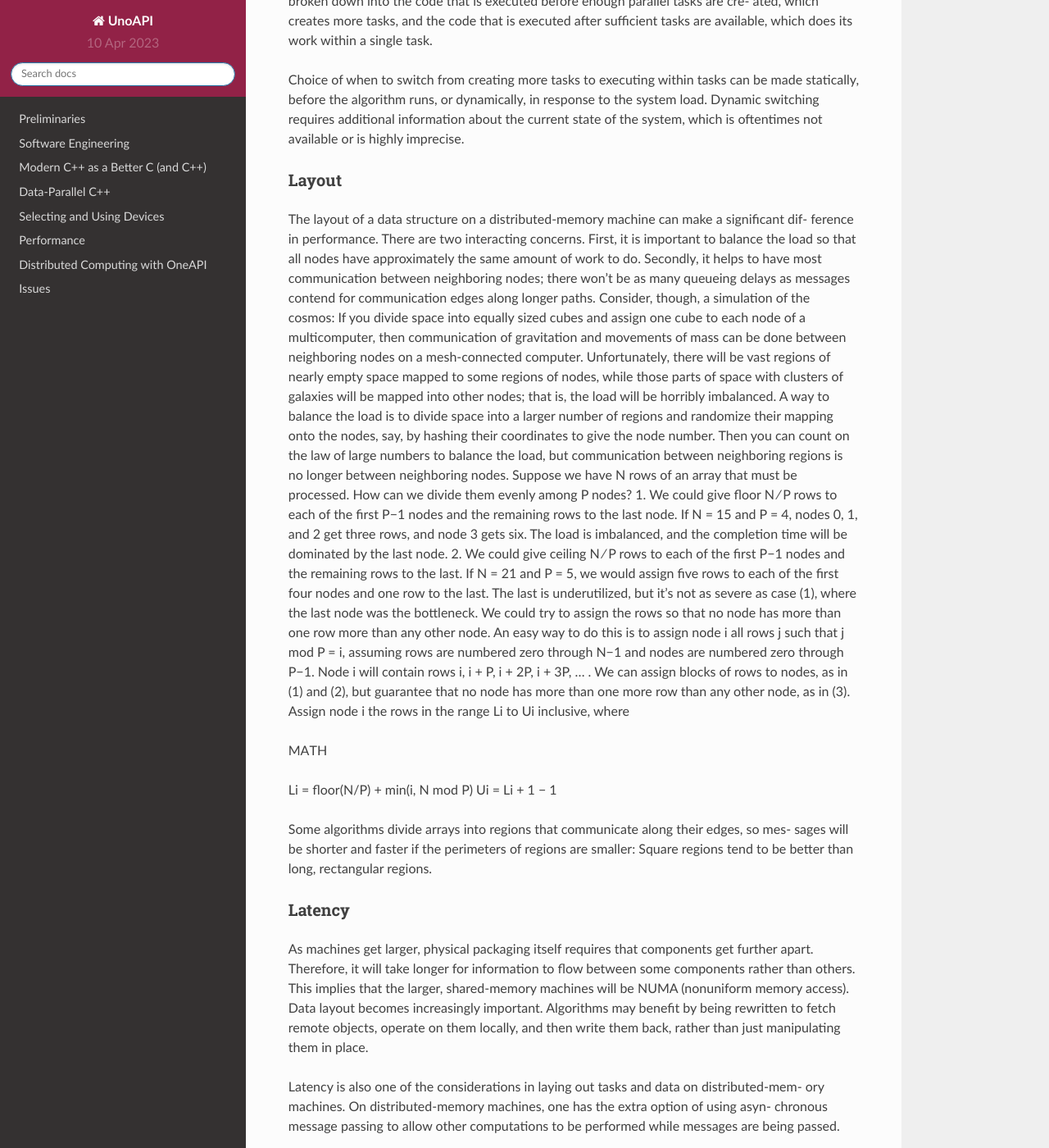
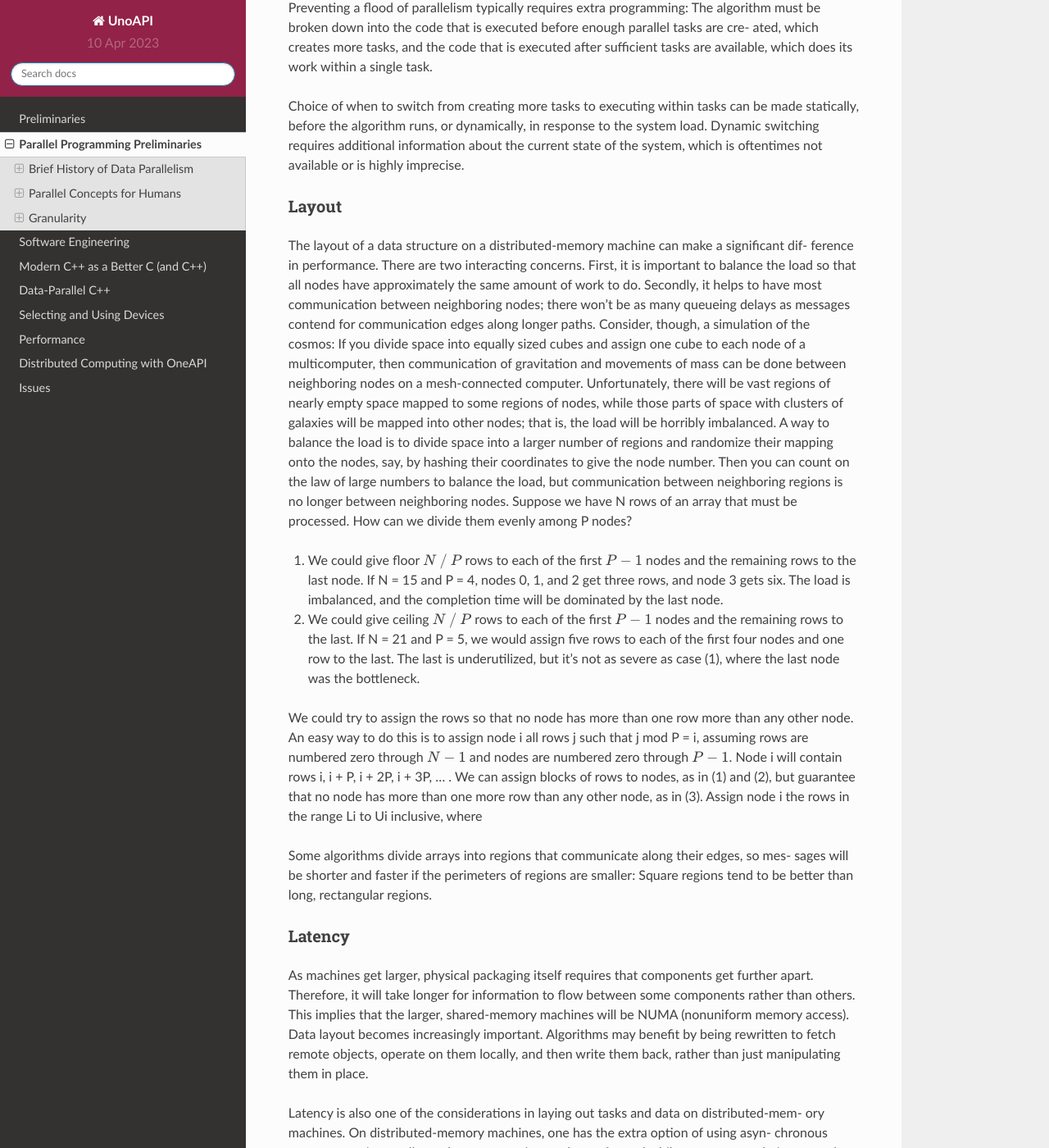
Before and after one commit to LoyolaChicagoBooks/unoapi, a Sphinx documentation site: the page built from source/05-parallel/parallel.rst, in a window 1280 px wide and 1400 px high, scrolled down 9761 px. Shown: the whole window at 82% size. Built offline with Sphinx 7.4.7 and the Read the Docs theme 2.0.0, drawn with Linux system fonts in a browser that asks for light colours; some of the changed text lies outside the part shown.

Commit message:
restore parallel chapter - needs some editing for Sphinx formatting

```diff
--- a/source/05-parallel/parallel.rst
+++ b/source/05-parallel/parallel.rst
@@ -127,7 +127,13 @@ Therefore, :math:`T_n` may be :math:`\frac{1}{n}` of a larger value than :math:`
 
 Moreover, :math:`T_1` is supposed to be the best known sequential algorithm.  If the parallel algorithm runs faster on a single machine, it would be a better sequential algorithm, and therefore, you’d use it. So you can expect the algorithm :math:`T_1` to be at least as good as the algorithm for :math:`T_n`. You cannot expect any help from differences in the algorithms in achieving even linear speedup.
 
-However, in practice, super-linear speedup :math:`S \gt n` is sometimes observed. There are several reasons for this:
+However, in practice, super-linear speedup is sometimes observed. There are several reasons for this:
+
+.. math::
+
+   S > n
+
+
 
 - The hardware is different. The parallel machine has more processors, and hence more cache memory, for one thing. Better locality and pipelining can also play a role.
 
@@ -264,14 +270,15 @@ Layout
 The layout of a data structure on a distributed-memory machine can make a significant dif- ference in performance. There are two interacting concerns. First, it is important to balance the load so that all nodes have approximately the same amount of work to do. Secondly, it helps to have most communication between neighboring nodes; there won’t be as many queueing delays as messages contend for communication edges along longer paths.
 Consider, though, a simulation of the cosmos: If you divide space into equally sized cubes and assign one cube to each node of a multicomputer, then communication of gravitation and movements of mass can be done between neighboring nodes on a mesh-connected computer. Unfortunately, there will be vast regions of nearly empty space mapped to some regions of nodes, while those parts of space with clusters of galaxies will be mapped into other nodes; that is, the load will be horribly imbalanced. A way to balance the load is to divide space into a larger number of regions and randomize their mapping onto the nodes, say, by hashing their coordinates to give the node number. Then you can count on the law of large numbers to balance the load, but communication between neighboring regions is no longer between neighboring nodes.
 Suppose we have N rows of an array that must be processed. How can we divide them evenly among P nodes?
-1. We could give floor N ⁄ P rows to each of the first P−1 nodes and the remaining rows to the last node. If N = 15 and P = 4, nodes 0, 1, and 2 get three rows, and node 3 gets six. The load is imbalanced, and the completion time will be dominated by the last node.
-2. We could give ceiling N ⁄ P rows to each of the first P−1 nodes and the remaining rows to the last. If N = 21 and P = 5, we would assign five rows to each of the first four nodes and one row to the last. The last is underutilized, but it’s not as severe as case (1), where the last node was the bottleneck.
-We could try to assign the rows so that no node has more than one row more than any other node. An easy way to do this is to assign node i all rows j such that j mod P = i, assuming rows are numbered zero through N−1 and nodes are numbered zero through P−1. Node i will contain rows i, i + P, i + 2P, i + 3P, ... .
+
+1. We could give floor :math:`N ⁄ P` rows to each of the first :math:`P - 1` nodes and the remaining rows to the last node. If N = 15 and P = 4, nodes 0, 1, and 2 get three rows, and node 3 gets six. The load is imbalanced, and the completion time will be dominated by the last node.
+
+2. We could give ceiling :math:`N ⁄ P` rows to each of the first :math:`P - 1` nodes and the remaining rows to the last. If N = 21 and P = 5, we would assign five rows to each of the first four nodes and one row to the last. The last is underutilized, but it’s not as severe as case (1), where the last node was the bottleneck.
+
+We could try to assign the rows so that no node has more than one row more than any other node. An easy way to do this is to assign node i all rows j such that j mod P = i, assuming rows are numbered zero through :math:`N - 1` and nodes are numbered zero through :math:`P - 1`. Node i will contain rows i, i + P, i + 2P, i + 3P, ... .
 We can assign blocks of rows to nodes, as in (1) and (2), but guarantee that no node has more than one more row than any other node, as in (3). Assign node i the rows in the range Li to Ui inclusive, where
 
-MATH
-
-Li = floor(N/P) + min(i, N mod P) Ui = Li + 1 − 1
+.. Li = floor(N/P) + min(i, N mod P) Ui = Li + 1 − 1
 
 Some algorithms divide arrays into regions that communicate along their edges, so mes- sages will be shorter and faster if the perimeters of regions are smaller: Square regions tend to be better than long, rectangular regions.
 
--- a/source/index.rst
+++ b/source/index.rst
@@ -7,9 +7,10 @@ Welcome to the UnoAPI Systems Modules
    Nothing here is even remotely ready for prime time!
 
 .. toctree::
-   :maxdepth: 3
+   :maxdepth: 4
 
    00-preliminaries/preliminaries.rst
+   05-parallel/parallel.rst
    10-software-engineering/software-engineering.rst
    15-modern-cpp/modern-cpp.rst
    18-dpcpp/dpcpp.rst
```
Also changed, not shown: other parts of source/05-parallel/parallel.rst (+1 -1 lines).
